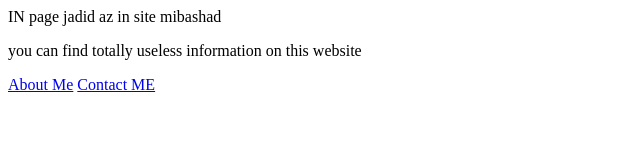
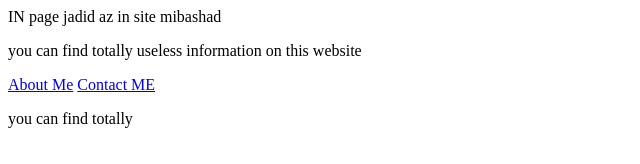
Before and after one commit to fathiashtiyani/mygittest, a plain HTML site: page index.html in a window 1280 px wide. Shown: the whole page, without its empty margins (0-640 px from the left). Drawn offline with Linux system fonts and the light colour scheme.

Commit message:
Update index.html

```diff
--- a/index.html
+++ b/index.html
@@ -5,5 +5,6 @@
         <p> you can find totally useless information on this website </p>
 	<a href="abouteme.html">About Me</a>
         <a href="contactme.html">Contact ME</a>
+	<p> you can find totally </p>
 </head>
 </html>
```
